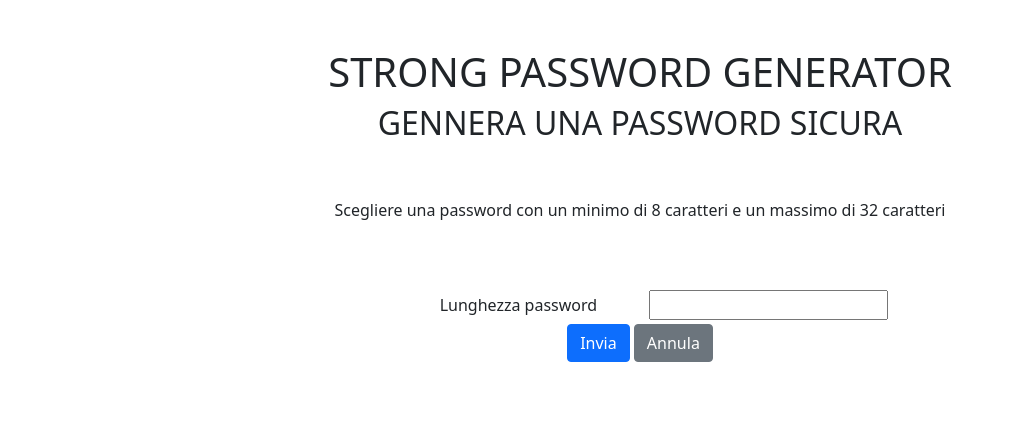
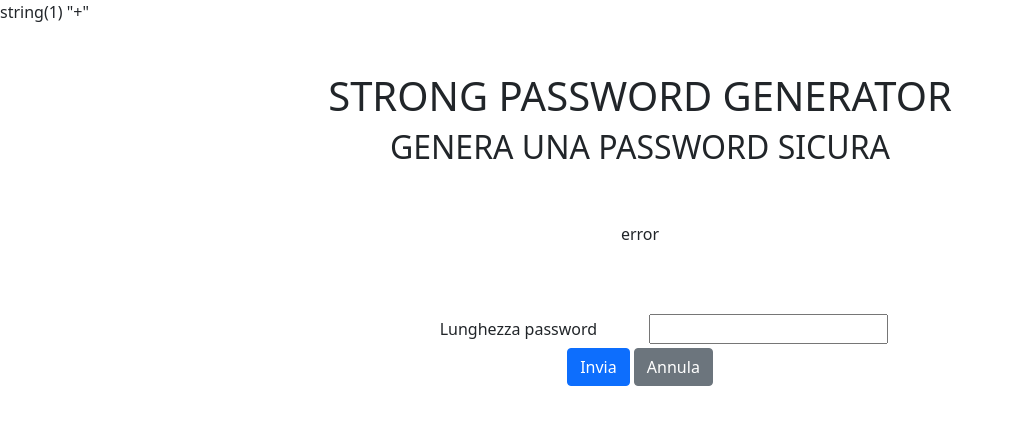
Before and after one commit to Titho93/php-strong-password-generator, a PHP site: page /?number=1 in a window 1280 px wide. Shown: the top 433 px of the page, without its empty margins (0-1012 px from the left). Run offline with PHP 8.4, Linux system fonts and the light colour scheme.

Commit message:
[add]function generateRandom

```diff
--- a/index.php
+++ b/index.php
@@ -1,13 +1,18 @@
 <?php
 
 include __DIR__ . "/partials/head.php";
+include __DIR__ . "/partials/functions.php";
+
 $msg = 'Scegliere una password con un minimo di 8 caratteri e un massimo di 32 caratteri';
 
 if(isset($_GET['number'])){
     if((($_GET['number']) > 7) && (($_GET['number']) < 33)){
-        echo 'ok';
+        generateCharactersRandom($_GET['number']);
+    }else{
+        $msg = 'error';
     }
 }
+var_dump(generateCharactersRandom($_GET['number']))
 
 ?>
 
@@ -15,7 +20,7 @@ if(isset($_GET['number'])){
 
 <div class="container text-center p-5">
     <h1> STRONG PASSWORD GENERATOR</h1>
-    <h2>GENNERA UNA PASSWORD SICURA</h2>
+    <h2>GENERA UNA PASSWORD SICURA</h2>
     <form action="index.php" method='GET'>
         <div class="mess p-5">
             <p><?php echo $msg ?></p>
--- /dev/null
+++ b/partials/functions.php
@@ -0,0 +1,14 @@
+<?php
+
+function generateCharactersRandom($number) {
+    $randomPsw = '';
+    $characters = 'abcdefghijklmnopqrstuvwxyz1234567890!_?#+-$%£^';
+
+    for($i = 0; $i < $number; $i++){
+        $randomPsw .= $characters[rand(0, strlen($characters) -1 )];
+    }
+    return $randomPsw;
+}
+
+
+?>
```
